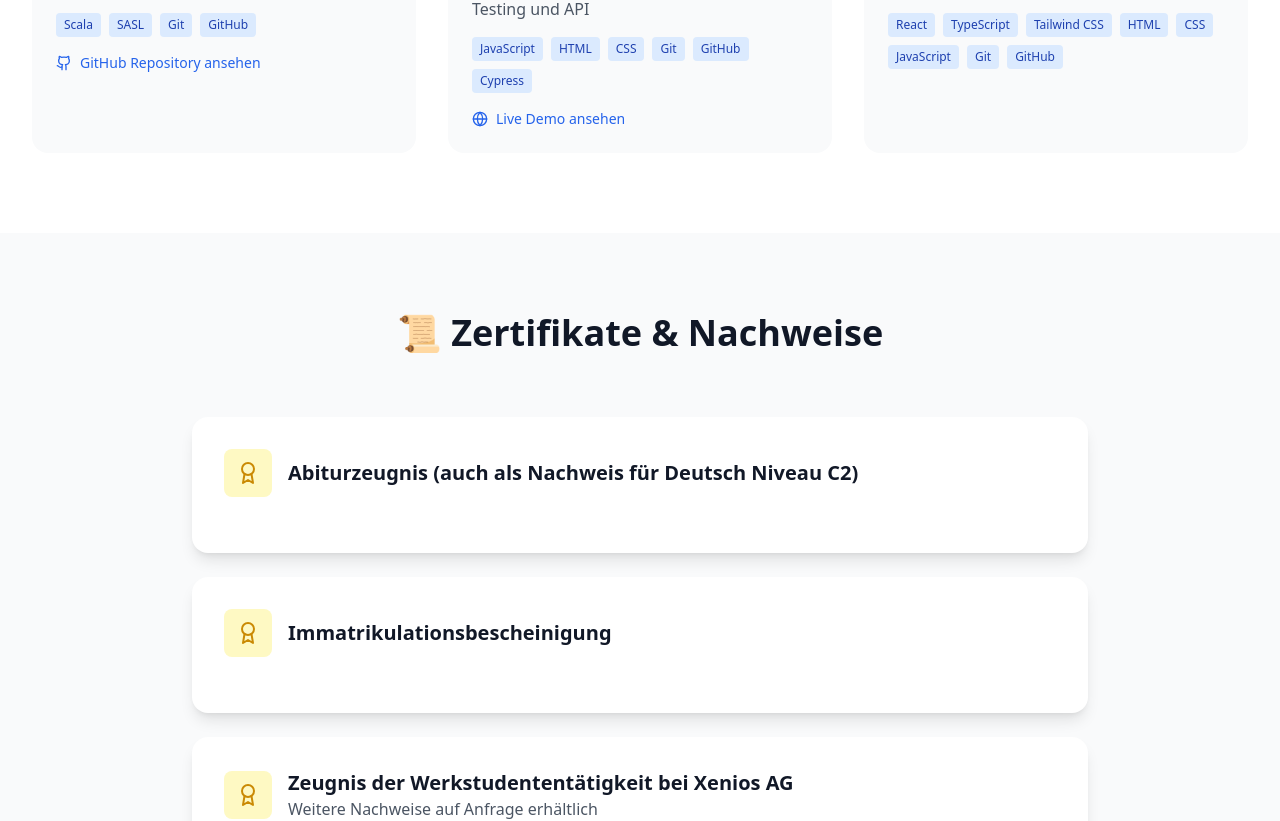
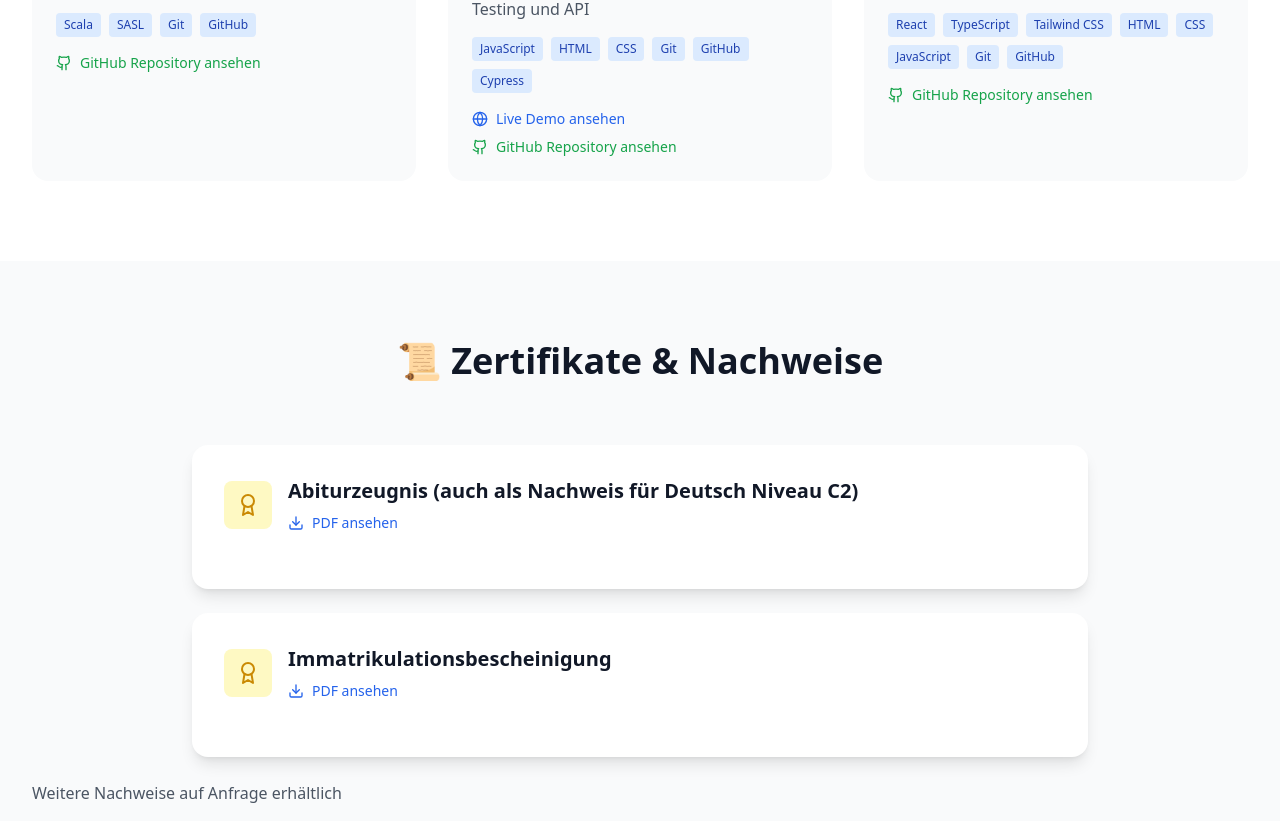
Before and after one commit to Rash2213/My-Website, a React (Vite) app: page / in a window 1280 px wide. Shown: the part 3140-3961 px from the top of the page. Built offline with nearby package versions, Linux system fonts and the light colour scheme.

Commit message:
Added referals

```diff
--- a/src/App.tsx
+++ b/src/App.tsx
@@ -17,7 +17,8 @@ import {
   Award,
   Globe,
   Calendar,
-  Wrench
+  Wrench,
+  Download
 } from 'lucide-react';
 
 function App() {
@@ -460,14 +461,14 @@ function App() {
               <motion.div
                 key={index}
                 className={`group bg-gray-50 rounded-2xl p-6 hover:bg-white hover:shadow-xl transition-all duration-300 transform hover:scale-105 ${
-                  project.title.includes('Weather Website') || project.title.includes('SASL-Compiler') ? 'cursor-pointer' : ''
+                  project.title.includes('SASL-Compiler') || project.title.includes('Diese Webseite') ? 'cursor-pointer' : ''
                 }`}
                 onClick={() => {
-                  if (project.title.includes('Weather Website')) {
-                    window.open('https://rashweather.netlify.app', '_blank');
-                  }
                   if (project.title.includes('SASL-Compiler')) {
                     window.open('https://github.com/Rash2213/SASL-Compiler.git', '_blank');
+                  }
+                  if (project.title.includes('Diese Webseite')) {
+                    window.open('https://github.com/Rash2213/My-Website.git', '_blank');
                   }
                 }}
                 variants={fadeInUp}
@@ -485,17 +486,42 @@ function App() {
                     ))}
                   </div>
                   {project.title.includes('Weather Website') && (
-                    <div className="flex items-center space-x-2 text-blue-600 text-sm font-medium">
-                      <Globe className="w-4 h-4" />
-                      <span>Live Demo ansehen</span>
+                    <div className="space-y-2">
+                      <div
+                        className="flex items-center space-x-2 text-blue-600 text-sm font-medium cursor-pointer hover:text-blue-800 transition-colors"
+                        onClick={(e) => {
+                          e.stopPropagation();
+                          window.open('https://rashweather.netlify.app', '_blank');
+                        }}
+                      >
+                        <Globe className="w-4 h-4" />
+                        <span>Live Demo ansehen</span>
+                      </div>
+                      <div
+                        className="flex items-center space-x-2 text-green-600 text-sm font-medium cursor-pointer hover:text-green-800 transition-colors"
+                        onClick={(e) => {
+                          e.stopPropagation();
+                          window.open('https://github.com/Rash2213/Weather.git', '_blank');
+                        }}
+                      >
+                        <Github className="w-4 h-4" />
+                        <span>GitHub Repository ansehen</span>
+                      </div>
                     </div>
                   )}
                   {project.title.includes('SASL-Compiler') && (
-                    <div className="flex items-center space-x-2 text-blue-600 text-sm font-medium">
+                    <div className="flex items-center space-x-2 text-green-600 text-sm font-medium">
                       <Github className="w-4 h-4" />
                       <span>GitHub Repository ansehen</span>
                     </div>
                   )}
+                  {project.title.includes('Diese Webseite') && (
+                    <div className="flex items-center space-x-2 text-green-600 text-sm font-medium">
+                      <Github className="w-4 h-4" />
+                      <span>GitHub Repository ansehen</span>
+                    </div>
+                  )}
+
                 </div>
               </motion.div>
             ))}
@@ -511,40 +537,46 @@ function App() {
           </div>
 
           <div className="max-w-4xl mx-auto space-y-6">
-            <div className="bg-white rounded-2xl p-8 shadow-lg">
+            <div
+              className="bg-white rounded-2xl p-8 shadow-lg cursor-pointer hover:shadow-xl transition-all duration-300 transform hover:scale-105"
+              onClick={() => window.open('/Abiturzeugnis.pdf', '_blank')}
+            >
               <div className="flex items-center space-x-4 mb-6">
                 <div className="w-12 h-12 bg-yellow-100 rounded-lg flex items-center justify-center">
                   <Award className="w-6 h-6 text-yellow-600" />
                 </div>
                 <div>
-                  <h3 className="text-xl font-bold text-gray-900">Abiturzeugnis (auch als Nachweis für Deutsch Niveau C2)</h3>
+                  <h3 className="text-xl font-bold text-gray-900 hover:text-blue-600 transition-colors">Abiturzeugnis (auch als Nachweis für Deutsch Niveau C2)</h3>
+                  <div className="flex items-center space-x-2 text-blue-600 text-sm font-medium mt-2">
+                    <Download className="w-4 h-4" />
+                    <span>PDF ansehen</span>
+                  </div>
                 </div>
               </div>
             </div>
 
-            <div className="bg-white rounded-2xl p-8 shadow-lg">
+            <div
+              className="bg-white rounded-2xl p-8 shadow-lg cursor-pointer hover:shadow-xl transition-all duration-300 transform hover:scale-105"
+              onClick={() => window.open('/Immatrikulationsbescheinigung.pdf', '_blank')}
+            >
               <div className="flex items-center space-x-4 mb-6">
                 <div className="w-12 h-12 bg-yellow-100 rounded-lg flex items-center justify-center">
                   <Award className="w-6 h-6 text-yellow-600" />
                 </div>
                 <div>
-                  <h3 className="text-xl font-bold text-gray-900">Immatrikulationsbescheinigung</h3>
-                </div>
-              </div>
-            </div>
-
-            <div className="bg-white rounded-2xl p-8 shadow-lg">
-              <div className="flex items-center space-x-4 mb-6">
-                <div className="w-12 h-12 bg-yellow-100 rounded-lg flex items-center justify-center">
-                  <Award className="w-6 h-6 text-yellow-600" />
-                </div>
-                <div>
-                  <h3 className="text-xl font-bold text-gray-900">Zeugnis der Werkstudententätigkeit bei Xenios AG</h3>
-                  <p className="text-gray-600">Weitere Nachweise auf Anfrage erhältlich</p>
+                  <h3 className="text-xl font-bold text-gray-900 hover:text-blue-600 transition-colors">Immatrikulationsbescheinigung</h3>
+                  <div className="flex items-center space-x-2 text-blue-600 text-sm font-medium mt-2">
+                    <Download className="w-4 h-4" />
+                    <span>PDF ansehen</span>
+                  </div>
                 </div>
               </div>
             </div>
           </div>
+
+          <br/>
+          <p className="text-gray-600">Weitere Nachweise auf Anfrage erhältlich</p>
+
         </div>
       </section>
 
```
Also changed, not shown: 2 other files (tests, documents, lock files or other folders).
